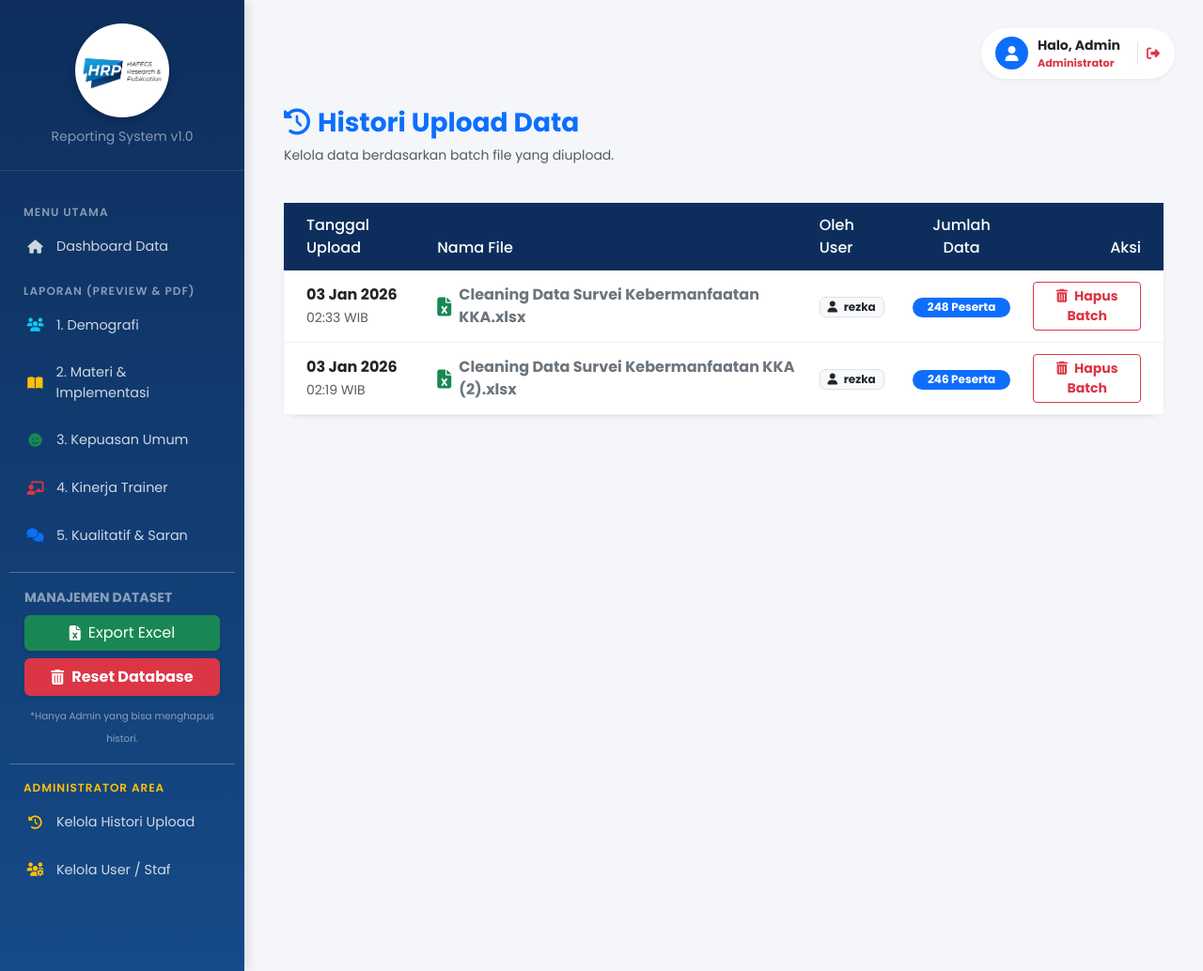
After one commit to rezkanorhafizah/hrp-reporting, a Django app: page /history/ in a window 1280 px wide. The commit adds this page. Shown: the whole page at 94% size. Run offline with Django 5.2, Linux system fonts and the light colour scheme; a user stored in the database is signed in; data comes from the database, SQL or seed files in the repository; both versions use the stored data as it was after the commit.

Commit message:
fix admin view for users and history management

```diff
--- a/reporting/urls.py
+++ b/reporting/urls.py
@@ -55,6 +55,13 @@ urlpatterns = [
     path('report/print/<str:tipe>/', views.report_html_view, name='report_print'),
 
     path('reset-data/', views.hapus_semua_data, name='hapus_semua_data'),
+
+    path('users/', views.manage_users, name='manage_users'),
+    path('users/add/', views.add_user, name='add_user'),
+    path('users/delete/<int:user_id>/', views.delete_user, name='delete_user'),
+
+    path('history/', views.manage_history, name='manage_history'),
+    path('history/delete/<int:id>/', views.delete_history, name='delete_history'),
 ]
 
 # --- TAMBAHKAN KODE AJAIB INI ---
--- a/reporting/views.py
+++ b/reporting/views.py
@@ -8,6 +8,9 @@ from django.http import HttpResponse
 from .models import Peserta
 from .forms import PesertaForm
 from django.contrib.auth.decorators import login_required, user_passes_test
+from django.contrib.auth.models import User
+from django.contrib.auth.forms import UserCreationForm
+from .models import Peserta, RiwayatUpload
 
 # Import dari utils.py (Sesuai dengan file utils kakak)
 from .utils import (
@@ -17,12 +20,15 @@ from .utils import (
     generate_trainer_pdf,    # Untuk Laporan 4 Trainer
     generate_qualitative_pdf # Untuk Laporan 5 Kualitatif
 )
+def is_admin(user):
+    return user.is_superuser
 
 def karyawan_only(user):
-    # User boleh masuk HANYA JIKA dia login DAN dia BUKAN superuser
-    return user.is_authenticated and not user.is_superuser
+    # IZINKAN JIKA: User login (Authenticated)
+    # Tidak peduli dia Admin atau Staf, yang penting login.
+    return user.is_authenticated
 
-@user_passes_test(karyawan_only, login_url='/admin/')
+@user_passes_test(is_admin, login_url='home')
 def hapus_semua_data(request):
     # Cek apakah ada data?
     jumlah = Peserta.objects.count()
@@ -43,22 +49,35 @@ def get_filtered_dataframe(request):
     q = request.GET.get('q', '')
     kecamatan = request.GET.get('kecamatan', '')
 
-    # Ambil data dari ID terbaru
-    data = Peserta.objects.all().order_by('-id')
+    # --- LOGIKA BARU MULAI SINI ---
+    history_id = request.GET.get('history_id') # Cek apakah ada request ID khusus?
 
+    if history_id:
+        # KASUS 1: User memilih history tertentu dari Dropdown
+        data = Peserta.objects.filter(riwayat_id=history_id).order_by('-id')
+    else:
+        # KASUS 2 (DEFAULT): Ambil HANYA Data dari Upload Terakhir
+        last_upload = RiwayatUpload.objects.order_by('-id').first()
+        if last_upload:
+            data = Peserta.objects.filter(riwayat=last_upload).order_by('-id')
+        else:
+            data = Peserta.objects.none()
+    # --- LOGIKA BARU SELESAI ---
+
+    # Filter tambahan (Pencarian & Kecamatan) tetap jalan
     if q: data = data.filter(nama__icontains=q)
     if kecamatan: data = data.filter(kecamatan=kecamatan)
 
     if data.exists():
         df = pd.DataFrame(list(data.values()))
-        df = df.fillna('') # Ganti NaN dengan string kosong
+        df = df.fillna('')
         return df
     return None
 
 # ==========================================
 # 2. IMPORT EXCEL (VERSI FINAL & STABIL)
 # ==========================================
-@user_passes_test(karyawan_only, login_url='/admin/')
+@login_required(login_url='login')
 def import_excel(request):
     if request.method == 'POST' and request.FILES.get('myfile'):
         myfile = request.FILES['myfile']
@@ -67,7 +86,14 @@ def import_excel(request):
             return redirect('import_excel')
 
         try:
-            # A. BACA RAW (Cari Header Manual)
+            # 1. BUAT KEPALA HISTORI (Awalnya 0)
+            history_baru = RiwayatUpload.objects.create(
+                nama_file=myfile.name,
+                user_uploader=request.user,
+                jumlah_data=0
+            )
+
+            # A. BACA RAW
             df_raw = pd.read_excel(myfile, header=None)
             header_row_index = 0
             for i, row in df_raw.iterrows():
@@ -79,7 +105,7 @@ def import_excel(request):
             # B. RELOAD HEADER BENAR
             df = pd.read_excel(myfile, header=header_row_index)
 
-            # C. BERSIHKAN HEADER & HAPUS DUPLIKAT
+            # C. BERSIHKAN HEADER
             def clean_header(txt):
                 if pd.isna(txt): return f"col_{pd.util.hash_pandas_object(pd.Series([txt])).iloc[0]}"
                 txt = str(txt).lower()
@@ -130,8 +156,10 @@ def import_excel(request):
                         if col == 'nama': nama_raw = row[col]; break
                 if not nama_raw or pd.isna(nama_raw): continue
 
-                Peserta.objects.filter(nama=nama_raw).delete()
                 obj = Peserta(nama=nama_raw)
+
+                # 2. TEMPELKAN KE HISTORI
+                obj.riwayat = history_baru
 
                 # ISI DATA
                 for col_name in df.columns:
@@ -142,26 +170,18 @@ def import_excel(request):
                     # A. Mapping Umum
                     matched = False
                     for key_map, field_db in field_map.items():
-                        # Tambahkan 'or' di sini untuk menangkap kolom Dinas
                         if key_map in col_key or (key_map == 'sarankepadadinas' and 'dinas' in col_key):
                             setattr(obj, field_db, val); matched = True; break
 
-                    # B. Mapping Trainer (URUTAN BARU: CEK CONTOH DULUAN!)
+                    # B. Mapping Trainer
                     if not matched and 'trainer' in col_key:
                         is_t1 = '1' in col_key or 'trainer1' in col_key
                         is_t2 = '2' in col_key or 'trainer2' in col_key
                         prefix = 't1_' if is_t1 else ('t2_' if is_t2 else None)
 
                         if prefix:
-                            # 1. CEK "CONTOH" DULUAN (PENTING! Biar gak ketimpa Relevan)
-                            if 'contoh-contoh' in col_key or 'praktis' in col_key:
-                                setattr(obj, f'{prefix}contoh', val)
-
-                            # 2. Baru cek RELEVAN
-                            elif 'relevan' in col_key:
-                                setattr(obj, f'{prefix}relevan', val)
-
-                            # 3. Sisanya (Urutan bebas)
+                            if 'contoh-contoh' in col_key or 'praktis' in col_key: setattr(obj, f'{prefix}contoh', val)
+                            elif 'relevan' in col_key: setattr(obj, f'{prefix}relevan', val)
                             elif 'struktur' in col_key: setattr(obj, f'{prefix}struktur', val)
                             elif 'konsep' in col_key: setattr(obj, f'{prefix}konsep', val)
                             elif 'waktu' in col_key: setattr(obj, f'{prefix}waktu', val)
@@ -181,29 +201,53 @@ def import_excel(request):
 
                 obj.save(); count_sukses += 1
 
-            messages.success(request, f'Sukses import {count_sukses} data!')
+            # 3. UPDATE JUMLAH DATA (SEKARANG SUDAH AMAN)
+            history_baru.jumlah_data = count_sukses
+            history_baru.save()
+
+            messages.success(request, f'Sukses upload batch baru! {count_sukses} data tersimpan di histori.')
             return redirect('home')
+
         except Exception as e:
+            if 'history_baru' in locals(): history_baru.delete()
             messages.error(request, f'Gagal import: {e}'); return redirect('import_excel')
+
     return render(request, 'import_excel.html')
 
 # ==========================================
 # 3. DASHBOARD
 # ==========================================
-@user_passes_test(karyawan_only, login_url='/admin/')
+@login_required(login_url='login')
 def index(request):
-    headers = []
-    field_keys = []
-    for field in Peserta._meta.get_fields():
-        if field.name not in ['id', 'peserta'] and field.concrete:
-            headers.append(field.verbose_name)
-            field_keys.append(field.name)
+    # 1. Siapkan Dropdown History
+    all_histories = RiwayatUpload.objects.order_by('-id') # Urutkan dari terbaru
 
-    data_list = Peserta.objects.all().order_by('-id')
+    # 2. Cek History mana yang sedang aktif (untuk label dropdown)
+    active_history_id = request.GET.get('history_id')
+    if active_history_id:
+        active_history = RiwayatUpload.objects.filter(id=active_history_id).first()
+    else:
+        active_history = all_histories.first() # Default ke yang terbaru
+
+    # 3. Ambil Data (Pakai helper yang baru kita update tadi)
+    # Kita panggil logic manual dikit disini karena butuh QuerySet, bukan DataFrame
+    if active_history:
+        data_list = Peserta.objects.filter(riwayat=active_history).order_by('-id')
+    else:
+        data_list = Peserta.objects.none()
+
+    # Filter Search & Kecamatan (Copas logika lama)
     query = request.GET.get('q', '')
     if query: data_list = data_list.filter(nama__icontains=query)
     kecamatan = request.GET.get('kecamatan')
     if kecamatan: data_list = data_list.filter(kecamatan=kecamatan)
+    # --- Pagination & Headers tetap sama ---
+    headers = []
+    field_keys = []
+    for field in Peserta._meta.get_fields():
+        if field.name not in ['id', 'peserta', 'riwayat'] and field.concrete:
+            headers.append(field.verbose_name)
+            field_keys.append(field.name)
 
     list_kecamatan = Peserta.objects.values_list('kecamatan', flat=True).distinct().order_by('kecamatan')
     list_kecamatan = [k for k in list_kecamatan if k]
@@ -220,12 +264,20 @@ def index(request):
         table_rows.append(row_data)
 
     context = {
-        'headers': headers, 'table_rows': table_rows, 'page_obj': page_obj,
-        'query': query, 'kecamatan_selected': kecamatan, 'list_kecamatan': list_kecamatan
+        'headers': headers,
+        'table_rows': table_rows,
+        'page_obj': page_obj,
+        'query': query,
+        'kecamatan_selected': kecamatan,
+        'list_kecamatan': list_kecamatan,
+
+        # Kirim Data Baru ke Template
+        'all_histories': all_histories,
+        'active_history': active_history
     }
     return render(request, 'index.html', context)
 
-@user_passes_test(karyawan_only, login_url='/admin/')
+@login_required(login_url='login')
 def edit_peserta(request, id):
     # Ambil data peserta, kalau gak ada kasih error 404
     peserta = get_object_or_404(Peserta, id=id)
@@ -250,7 +302,7 @@ def edit_peserta(request, id):
     }
     return render(request, 'form_peserta.html', context)
 
-@user_passes_test(karyawan_only, login_url='/admin/')
+@login_required(login_url='login')
 def hapus_peserta(request, id):
     get_object_or_404(Peserta, id=id).delete(); messages.success(request, "Data dihapus."); return redirect('home')
 
@@ -259,7 +311,7 @@ def hapus_peserta(request, id):
 # ==========================================
 
 # --- REPORT 1: DEMOGRAFI (PERBAIKAN) ---
-@user_passes_test(karyawan_only, login_url='/admin/')
+@login_required(login_url='login')
 def report_demografi_web(request):
     df = get_filtered_dataframe(request)
 
@@ -304,7 +356,7 @@ def report_demografi_web(request):
     return render(request, 'preview_demografi.html', context)
 
 # --- REPORT 2: MATERI (PERBAIKAN) ---
-@user_passes_test(karyawan_only, login_url='/admin/')
+@login_required(login_url='login')
 def report_materi_web(request):
     df = get_filtered_dataframe(request)
 
@@ -333,7 +385,7 @@ def report_materi_web(request):
     return render(request, 'preview_materi.html', context)
 
 # --- REPORT 3: KEPUASAN ---
-@user_passes_test(karyawan_only, login_url='/admin/')
+@login_required(login_url='login')
 def report_kepuasan_web(request):
     df = get_filtered_dataframe(request)
     stats = []
@@ -384,7 +436,7 @@ def report_kepuasan_web(request):
     return render(request, 'preview_kepuasan.html', context)
 
 # --- REPORT 4: TRAINER ---
-@user_passes_test(karyawan_only, login_url='/admin/')
+@login_required(login_url='login')
 def report_trainer_web(request):
     df = get_filtered_dataframe(request)
     data_trainer = []
@@ -457,7 +509,7 @@ def report_trainer_web(request):
     return render(request, 'preview_trainer.html', context)
 
 # --- REPORT 5: KUALITATIF ---
-@user_passes_test(karyawan_only, login_url='/admin/')
+@login_required(login_url='login')
 def report_qualitative_web(request):
     df = get_filtered_dataframe(request)
     topik_list = []
@@ -490,7 +542,7 @@ def report_qualitative_web(request):
     return render(request, 'preview_qualitative.html', context)
 
 # --- FUNGSI TAMBAHAN: PRINT/VIEW HTML (INI YANG TADI HILANG) ---
-@user_passes_test(karyawan_only, login_url='/admin/')
+@login_required(login_url='login')
 def report_html_view(request, tipe):
     # Arahkan ke view yang sesuai berdasarkan parameter 'tipe'
     if tipe == 'demografi': return report_demografi_web(request)
@@ -650,3 +702,60 @@ def download_excel(request):
     response['Content-Disposition'] = 'attachment; filename="Data_Peserta.xlsx"'
     if df is not None: df.to_excel(response, index=False)
     return response
+
+# 1. VIEW DAFTAR USER
+@user_passes_test(is_admin) # Cuma Admin yang boleh akses url ini
+def manage_users(request):
+    # Ambil semua user kecuali superuser itu sendiri (opsional, biar gak kehapus sendiri)
+    users = User.objects.filter(is_superuser=False)
+    context = {'users': users}
+    return render(request, 'manage_users.html', context)
+
+# 2. VIEW TAMBAH USER BARU
+@user_passes_test(is_admin)
+def add_user(request):
+    if request.method == 'POST':
+        form = UserCreationForm(request.POST)
+        if form.is_valid():
+            form.save()
+            return redirect('manage_users')
+    else:
+        form = UserCreationForm()
+
+    return render(request, 'form_user.html', {'form': form})
+
+# 3. VIEW HAPUS USER
+@user_passes_test(is_admin)
+def delete_user(request, user_id):
+    user = get_object_or_404(User, id=user_id)
+    user.delete()
+    return redirect('manage_users')
+
+# ==========================================
+# 6. MANAJEMEN HISTORI (ADMIN ONLY)
+# ==========================================
+
+@user_passes_test(is_admin) # Cuma Admin yang boleh
+def manage_history(request):
+    # Ambil data histori, urutkan dari yang terbaru
+    histories = RiwayatUpload.objects.all().order_by('-tanggal')
+
+    context = {
+        'histories': histories
+    }
+    return render(request, 'manage_history.html', context)
+
+@user_passes_test(is_admin)
+def delete_history(request, id):
+    # Ambil histori berdasarkan ID
+    riwayat = get_object_or_404(RiwayatUpload, id=id)
+
+    # Simpan info buat pesan sukses
+    nama_file = riwayat.nama_file
+    jumlah = riwayat.peserta_set.count() # Hitung anak-anaknya
+
+    # HAPUS (Peserta di dalamnya otomatis ikut terhapus karena on_delete=CASCADE)
+    riwayat.delete()
+
+    messages.success(request, f'Batch upload "{nama_file}" berhasil dihapus beserta {jumlah} data pesertanya.')
+    return redirect('manage_history')
--- a/templates/base.html
+++ b/templates/base.html
@@ -21,14 +21,35 @@
         /* --- SIDEBAR MODERN --- */
         .sidebar {
             width: 260px;
-            height: 100vh;
+            height: 100vh;       /* Tinggi full layar */
             position: fixed;
             top: 0; left: 0;
-            background: linear-gradient(180deg, #0d2e5c 0%, #164a88 100%); /* Biru HRP */
+            background: linear-gradient(180deg, #0d2e5c 0%, #164a88 100%);
             color: #fff;
             transition: all 0.3s;
             z-index: 1000;
             box-shadow: 4px 0 10px rgba(0,0,0,0.1);
+
+            /* --- REVISI: TAMBAHKAN INI BIAR BISA SCROLL --- */
+            overflow-y: auto;    /* Aktifkan scroll vertikal */
+            scrollbar-width: thin; /* Untuk Firefox (scroll tipis) */
+            scrollbar-color: rgba(255,255,255,0.3) transparent;
+        }
+
+        /* --- Kustomisasi Scrollbar (Chrome/Edge/Safari) --- */
+        /* Biar scrollbarnya tipis & transparan, gak ngerusak desain */
+        .sidebar::-webkit-scrollbar {
+            width: 6px;
+        }
+        .sidebar::-webkit-scrollbar-track {
+            background: transparent;
+        }
+        .sidebar::-webkit-scrollbar-thumb {
+            background-color: rgba(255, 255, 255, 0.2);
+            border-radius: 20px;
+        }
+        .sidebar::-webkit-scrollbar-thumb:hover {
+            background-color: rgba(255, 255, 255, 0.4);
         }
 
         .sidebar-header {
@@ -181,19 +202,49 @@
                     <i class="fas fa-file-excel me-2"></i> Export Excel
                 </a>
 
-                <a href="{% url 'hapus_semua_data' %}"
-                   class="btn btn-danger w-100 d-flex align-items-center justify-content-center shadow-sm fw-bold text-decoration-none"
-                   style="border: 2px solid #dc3545; transition: 0.3s;"
-                   onclick="return confirm('⚠️ PERINGATAN ! ⚠️\n\nApakah Anda yakin ingin MENGHAPUS SEMUA DATA peserta?\nTindakan ini:\n1. Menghapus seluruh data dari database.\n2. Membuat dashboard menjadi kosong.\n3. TIDAK BISA DIBATALKAN.\n\nKlik OK jika Anda ingin upload data baru.')">
-                    <i class="fas fa-trash-alt me-2"></i> Reset Data
-                </a>
+                {% if user.is_superuser %}
+                    <a href="{% url 'hapus_semua_data' %}"
+                       class="btn btn-danger w-100 d-flex align-items-center justify-content-center shadow-sm fw-bold text-decoration-none"
+                       style="border: 2px solid #dc3545;"
+                       onclick="return confirm('⚠️ DANGER ZONE (ADMIN) ⚠️\n\nAnda yakin ingin MENGHAPUS SEMUA DATA?\nData histori akan hilang permanen.')">
+                        <i class="fas fa-trash-alt me-2"></i> Reset Database
+                    </a>
+                    <div class="text-center mt-2">
+                        <small class="text-white-50" style="font-size: 0.65rem;">
+                            *Hanya Admin yang bisa menghapus histori.
+                        </small>
+                    </div>
+                {% else %}
+                    <a href="{% url 'import_excel' %}"
+                       class="btn btn-primary w-100 d-flex align-items-center justify-content-center shadow-sm fw-bold text-decoration-none"
+                       style="background-color: #0d6efd; border: none;">
+                        <i class="fas fa-cloud-upload-alt me-2"></i> Proses Data Baru
+                    </a>
+                    <div class="text-center mt-2">
+                        <small class="text-white-50" style="font-size: 0.65rem;">
+                            *Data baru akan ditambahkan ke histori.
+                        </small>
+                    </div>
+                {% endif %}
             </div>
 
-            <div class="text-center mt-2 px-3">
-                <small class="text-white-50" style="font-size: 0.7rem;">
-                    *Gunakan Reset jika ingin mengganti data baru.
-                </small>
-            </div>
+            {% if user.is_superuser %}
+                <hr class="sidebar-divider my-3 opacity-25">
+
+                <div class="menu-label text-warning" style="letter-spacing: 1px;">
+                    Administrator Area
+                </div>
+
+                <a href="{% url 'manage_history' %}" class="sidebar-link">
+                    <i class="fas fa-history text-warning"></i>
+                    Kelola Histori Upload
+                </a>
+
+                <a href="{% url 'manage_users' %}" class="sidebar-link">
+                    <i class="fas fa-users-cog text-warning"></i>
+                    Kelola User / Staf
+                </a>
+            {% endif %}
 
         </div>
     </nav>
@@ -209,7 +260,7 @@
                     {% if user.is_superuser %}
                         <div class="small text-danger fw-bold" style="font-size: 0.7rem;">Administrator</div>
                     {% else %}
-                        <div class="small text-muted" style="font-size: 0.7rem;">Staff Karyawan</div>
+                        <div class="small text-muted" style="font-size: 0.7rem;">Staff (Researcher)</div>
                     {% endif %}
                 </div>
                 <div class="ms-2 ps-2 border-start">
--- /dev/null
+++ b/templates/manage_history.html
@@ -0,0 +1,75 @@
+{% extends 'base.html' %}
+
+{% block content %}
+<div class="container mt-4">
+    <div class="d-flex justify-content-between align-items-center mb-4">
+        <div>
+            <h3 class="fw-bold text-primary"><i class="fas fa-history me-2"></i>Histori Upload Data</h3>
+            <p class="text-muted small">Kelola data berdasarkan batch file yang diupload.</p>
+        </div>
+    </div>
+
+    {% if messages %}
+        {% for message in messages %}
+            <div class="alert alert-{{ message.tags }} alert-dismissible fade show" role="alert">
+                {{ message }}
+                <button type="button" class="btn-close" data-bs-dismiss="alert"></button>
+            </div>
+        {% endfor %}
+    {% endif %}
+
+    <div class="card shadow-sm border-0">
+        <div class="card-body p-0">
+            <table class="table table-hover align-middle mb-0">
+                <thead class="bg-light">
+                    <tr>
+                        <th class="ps-4">Tanggal Upload</th>
+                        <th>Nama File</th>
+                        <th>Oleh User</th>
+                        <th class="text-center">Jumlah Data</th>
+                        <th class="text-end pe-4">Aksi</th>
+                    </tr>
+                </thead>
+                <tbody>
+                    {% for item in histories %}
+                    <tr>
+                        <td class="ps-4">
+                            <div class="fw-bold text-dark">{{ item.tanggal|date:"d M Y" }}</div>
+                            <small class="text-muted">{{ item.tanggal|date:"H:i" }} WIB</small>
+                        </td>
+                        <td>
+                            <div class="d-flex align-items-center">
+                                <i class="fas fa-file-excel text-success me-2 fa-lg"></i>
+                                <span class="fw-bold text-secondary">{{ item.nama_file }}</span>
+                            </div>
+                        </td>
+                        <td>
+                            <span class="badge bg-light text-dark border">
+                                <i class="fas fa-user me-1"></i> {{ item.user_uploader.username }}
+                            </span>
+                        </td>
+                        <td class="text-center">
+                            <span class="badge bg-primary rounded-pill px-3">{{ item.peserta_set.count }} Peserta</span>
+                        </td>
+                        <td class="text-end pe-4">
+                            <a href="{% url 'delete_history' item.id %}"
+                               class="btn btn-sm btn-outline-danger fw-bold"
+                               onclick="return confirm('⚠️ HATI-HATI!\n\nMenghapus histori ini akan MENGHAPUS PERMANEN {{ item.jumlah_data }} data peserta yang ada di dalamnya.\n\nYakin hapus?');">
+                                <i class="fas fa-trash-alt me-1"></i> Hapus Batch
+                            </a>
+                        </td>
+                    </tr>
+                    {% empty %}
+                    <tr>
+                        <td colspan="5" class="text-center py-5 text-muted">
+                            <i class="fas fa-box-open fa-3x mb-3 text-secondary opacity-25"></i><br>
+                            Belum ada histori upload data.
+                        </td>
+                    </tr>
+                    {% endfor %}
+                </tbody>
+            </table>
+        </div>
+    </div>
+</div>
+{% endblock %}
--- a/templates/report_print.html
+++ b/templates/report_print.html
@@ -47,7 +47,7 @@
 
         <div class="kop-instansi">HAFECS Research and Publication (HRP)</div>
         <div class="kop-judul">LAPORAN EVALUASI PELATIHAN GURU</div>
-        <div class="kop-lokasi">Lokasi: Kabupaten Barito Kuala - Tanggal Cetak: {{ generated_at }}</div>
+        <div class="kop-lokasi">Jl. Trans - Kalimantan KM.12 No.12 Barito Kuala- Tanggal Cetak: {{ generated_at }}</div>
     </div>
 
     <h4 class="text-center mb-4 fw-bold text-uppercase">{{ judul }}</h4>
```
Also changed, not shown: reporting/models.py (+13 -0 lines), templates/form_user.html (added, +40 -0 lines), templates/index.html (+59 -25 lines), templates/manage_users.html (added, +45 -0 lines), db.sqlite3, reporting/migrations/0002_riwayatupload_peserta_riwayat.py (added).
